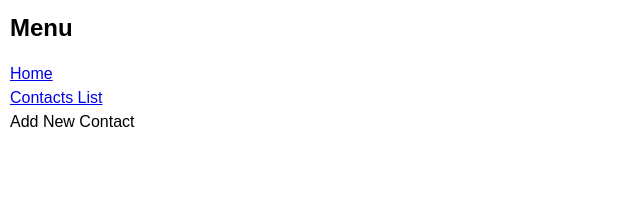
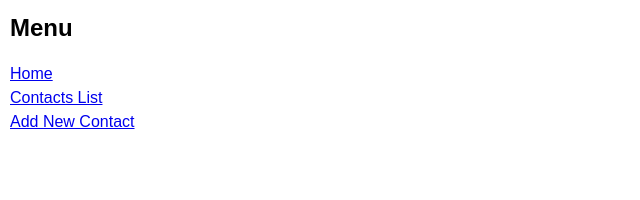
Before and after one commit to boolean-uk/react-address-book, a React (Create React App) app: page / in a window 1280 px wide. Before the commit this address had no page. Shown: the top 200 px of the page, without its empty margins (0-640 px from the left). Built offline with nearby package versions, Linux system fonts and the light colour scheme; data requests are answered from the project's data file.

Commit message:
Adds routes and lists contacts

```diff
--- a/src/App.js
+++ b/src/App.js
@@ -15,7 +15,7 @@ export default function App() {
     const response = await fetch(API_URL);
     const data = await response.json();
     console.log(data);
-    setPeople(setContacts);
+    setContacts(data);
   };
 
   useEffect(() => {
@@ -34,12 +34,18 @@ export default function App() {
           <li>
             <Link to="/contacts">Contacts List</Link>
           </li>
-          <li>Add New Contact</li>
+          <li>
+            <Link to="/addcontact">Add New Contact</Link>
+          </li>
         </ul>
       </nav>
       <main>
         <Routes>
-          <Route path="/contacts" element={<ContactsView />} />
+          <Route
+            path="/contacts"
+            element={<ContactsList contacts={contacts} />}
+          />
+          <Route path="/addcontact" element={<ContactsAdd />} />
         </Routes>
       </main>
     </>
```
